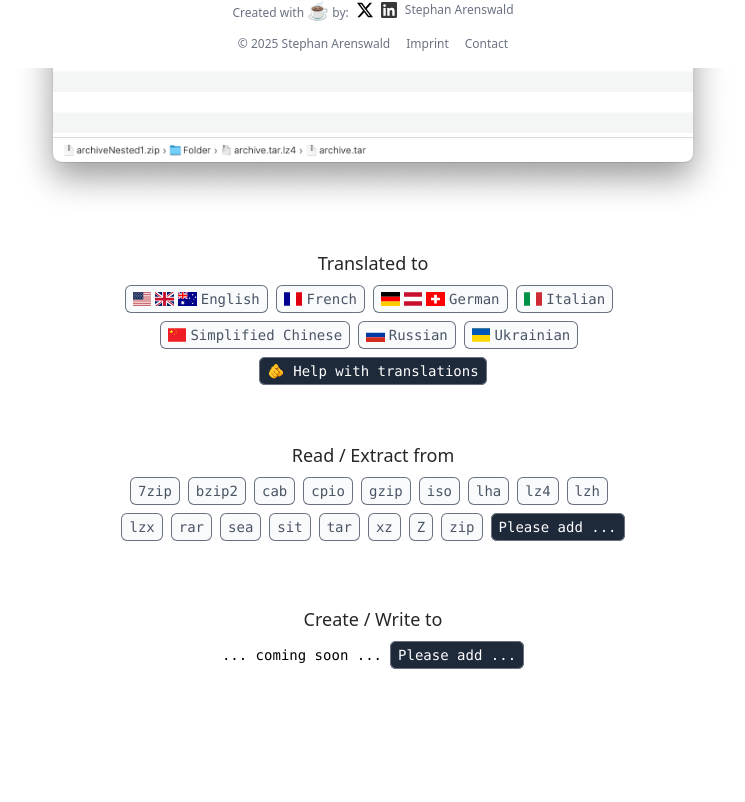
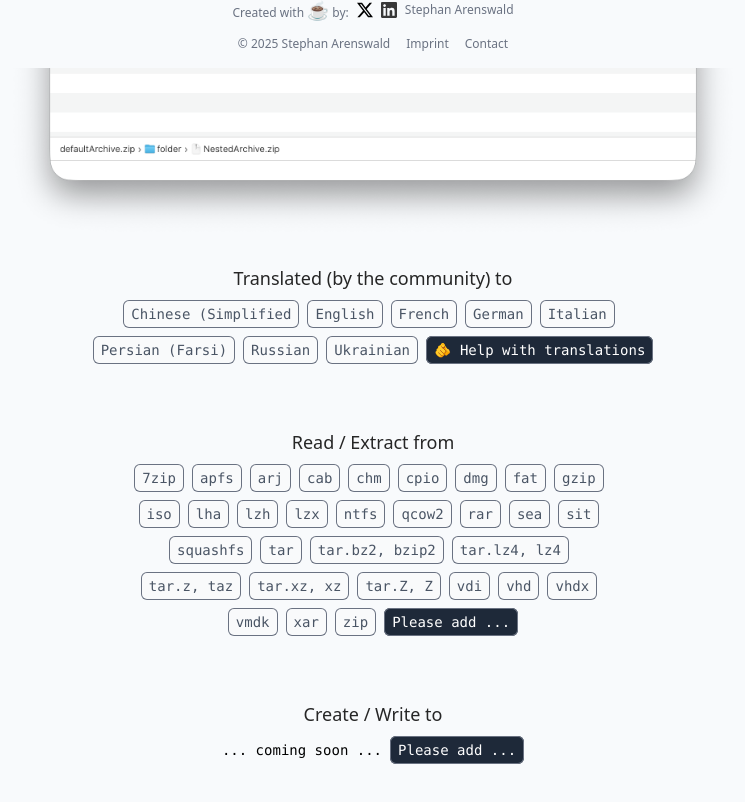
Before and after one commit to sarensw/app.macpacker, a React (Vite) app: page / in a window 1280 px wide. Shown: the part 732-1534 px from the top of the page, without its empty margins (267-1012 px from the left). Built offline with nearby package versions, Linux system fonts and the light colour scheme.

Commit message:
release: v0.13

```diff
--- a/index.html
+++ b/index.html
@@ -32,7 +32,7 @@
     <meta name="twitter:description" content="Archive manager for macOS. Open source, because essential tools should be free. Preview (nested) archives without extracting them.">
     <meta name="twitter:image" content="https://macpacker.app/og_image@1x.png">
   </head>
-  <body>
+  <body class="bg-slate-50">
     <div id="root"></div>
 
     <script type="module" src="/src/main.tsx"></script>
--- a/src/components/Footer.tsx
+++ b/src/components/Footer.tsx
@@ -7,7 +7,7 @@ function Footer (): ReactElement {
   const year = new Date().getFullYear()
 
   return (
-    <footer className='text-xs text-gray-500 py-4 md:sticky md:bottom-0 mt-0 md:z-10 text-center flex flex-col gap-3 bg-white w-full'>
+    <footer className='text-xs text-gray-500 py-4 md:sticky md:bottom-0 mt-0 md:z-10 text-center flex flex-col gap-3 bg-slate-50 w-full'>
       <div className='flex md:flex-row flex-col gap-2 justify-center items-center'>
         <span>Created with <span className='text-lg'>☕</span> by:</span>
         <div className='flex flex-row gap-2 justify-center'>
--- a/src/components/Language.tsx
+++ b/src/components/Language.tsx
@@ -12,7 +12,7 @@ function Language (props: LanguageProperties): ReactElement {
         <li
             className='inline-flex items-center rounded-md bg-gray-50 px-2 py-1 font-medium text-gray-600 ring-1 ring-gray-500 ring-inset'
         >
-            {props.icons.map((flag, index) => <span key={index} className={`fi fi-${flag} mr-1`}></span>)  }
+            {/* {props.icons.map((flag, index) => <span key={index} className={`fi fi-${flag} mr-1`}></span>)  } */}
             {props.name}</li>
     )
 }
--- a/src/pages/home/index.tsx
+++ b/src/pages/home/index.tsx
@@ -7,7 +7,7 @@ import { ArchiveFormat } from '@/components/ArchiveFormat'
 import { Language } from '@/components/Language'
 
 function Home (): ReactElement {
-  const version: string = '0.12'
+  const version: string = '0.13'
   const downloadUrlZip: string = `https://macpacker-releases.s3.eu-central-1.amazonaws.com/MacPacker_v${version}.zip`
   // const downloadUrlDmg: string = `https://macpacker-releases.s3.eu-central-1.amazonaws.com/MacPacker ${version}.dmg`
   const masUrl: string = 'https://apps.apple.com/us/app/macpacker/id6473273874'
@@ -72,13 +72,14 @@ function Home (): ReactElement {
 
           {/* translated to */}
           <div className='justify-items-center flex flex-col space-y-2 items-center max-w-xl'>
-            <h3 className='text-neutral-800 text-lg'>Translated to</h3>
+            <h3 className='text-neutral-800 text-lg'>Translated (by the community) to</h3>
             <ul className='font-mono flex flex-row flex-wrap space-x-2 space-y-2 justify-center text-sm'>
+              <Language code={'zh_Hans'} name={'Chinese (Simplified'} icons={['cn']} />
               <Language code={'en'} name={'English'} icons={['us', 'gb', 'au']} />
               <Language code={'fr'} name={'French'} icons={['fr']} />
               <Language code={'de'} name={'German'} icons={['de', 'at', 'ch']} />
               <Language code={'it'} name={'Italian'} icons={['it']} />
-              <Language code={'zh_Hans'} name={'Simplified Chinese'} icons={['cn']} />
+              <Language code={'ru'} name={'Persian (Farsi)'} icons={[]} />
               <Language code={'ru'} name={'Russian'} icons={['ru']} />
               <Language code={'uk'} name={'Ukrainian'} icons={['ua']} />
               <li><a href='https://poeditor.com/join/project/J2Qq2SUzYr' className='inline-flex items-center rounded-md bg-gray-800 px-2 py-1 font-medium text-white ring-1 ring-gray-500 ring-inset'>🫵 Help with translations</a></li>
@@ -90,21 +91,35 @@ function Home (): ReactElement {
             <h3 className='text-neutral-800 text-lg'>Read / Extract from</h3>
             <ul className='font-mono flex flex-row flex-wrap space-x-2 space-y-2 justify-center text-sm'>
               <ArchiveFormat name={'7zip'} />
-              <ArchiveFormat name={'bzip2'} />
+              <ArchiveFormat name={'apfs'} />
+              <ArchiveFormat name={'arj'} />
               <ArchiveFormat name={'cab'} />
+              <ArchiveFormat name={'chm'} />
               <ArchiveFormat name={'cpio'} />
+              <ArchiveFormat name={'dmg'} />
+              <ArchiveFormat name={'fat'} />
               <ArchiveFormat name={'gzip'} />
               <ArchiveFormat name={'iso'} />
               <ArchiveFormat name={'lha'} />
-              <ArchiveFormat name={'lz4'} />
               <ArchiveFormat name={'lzh'} />
               <ArchiveFormat name={'lzx'} />
+              <ArchiveFormat name={'ntfs'} />
+              <ArchiveFormat name={'qcow2'} />
               <ArchiveFormat name={'rar'} />
               <ArchiveFormat name={'sea'} />
               <ArchiveFormat name={'sit'} />
+              <ArchiveFormat name={'squashfs'} />
               <ArchiveFormat name={'tar'} />
-              <ArchiveFormat name={'xz'} />
-              <ArchiveFormat name={'Z'} />
+              <ArchiveFormat name={'tar.bz2, bzip2'} />
+              <ArchiveFormat name={'tar.lz4, lz4'} />
+              <ArchiveFormat name={'tar.z, taz'} />
+              <ArchiveFormat name={'tar.xz, xz'} />
+              <ArchiveFormat name={'tar.Z, Z'} />
+              <ArchiveFormat name={'vdi'} />
+              <ArchiveFormat name={'vhd'} />
+              <ArchiveFormat name={'vhdx'} />
+              <ArchiveFormat name={'vmdk'} />
+              <ArchiveFormat name={'xar'} />
               <ArchiveFormat name={'zip'} />
               <li><a href='https://github.com/sarensw/MacPacker/issues/new' className='inline-flex items-center rounded-md bg-gray-800 px-2 py-1 font-medium text-white ring-1 ring-gray-500 ring-inset'>Please add ...</a></li>
             </ul>
```
Also changed, not shown: public/main.png.
